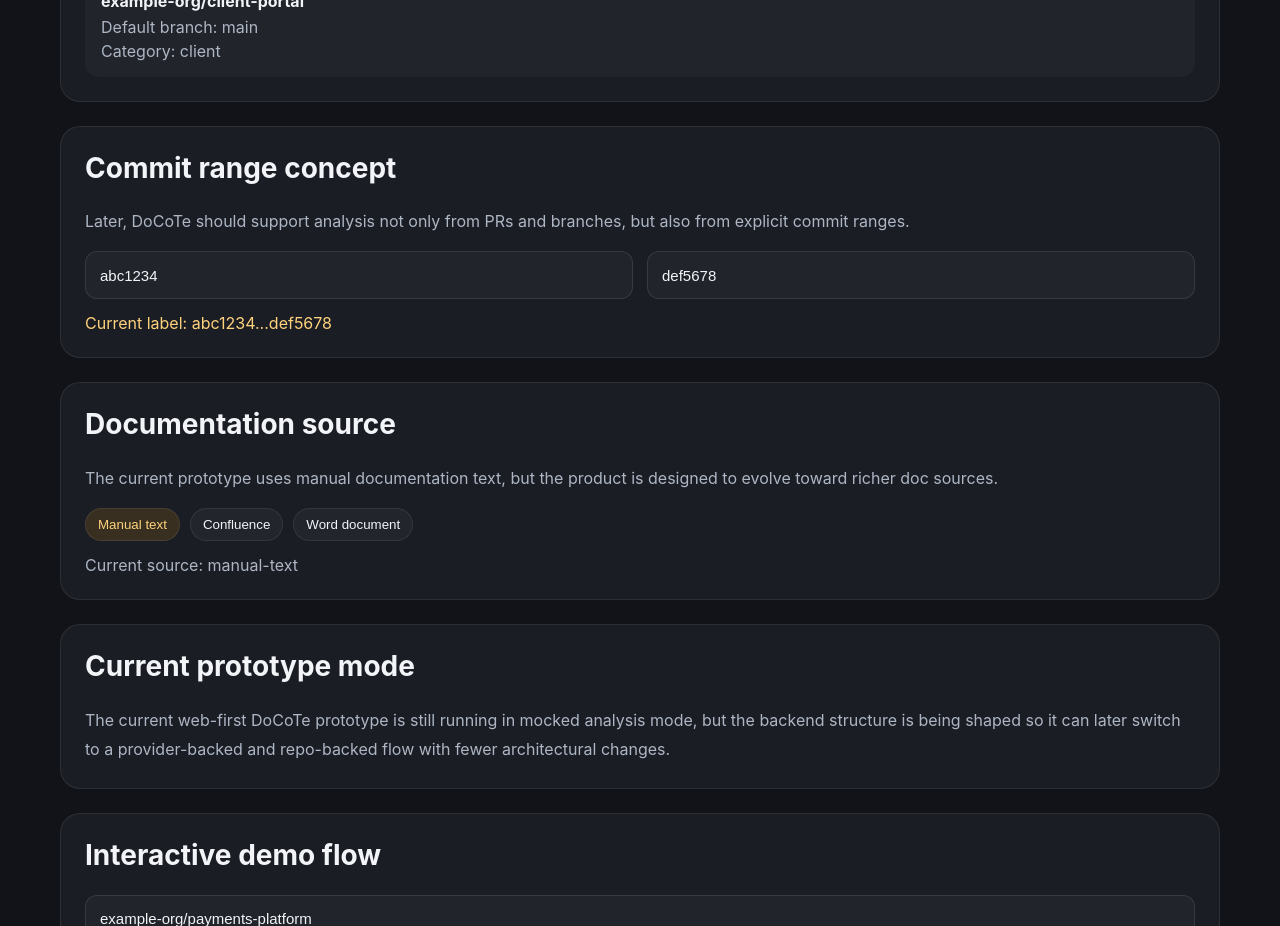
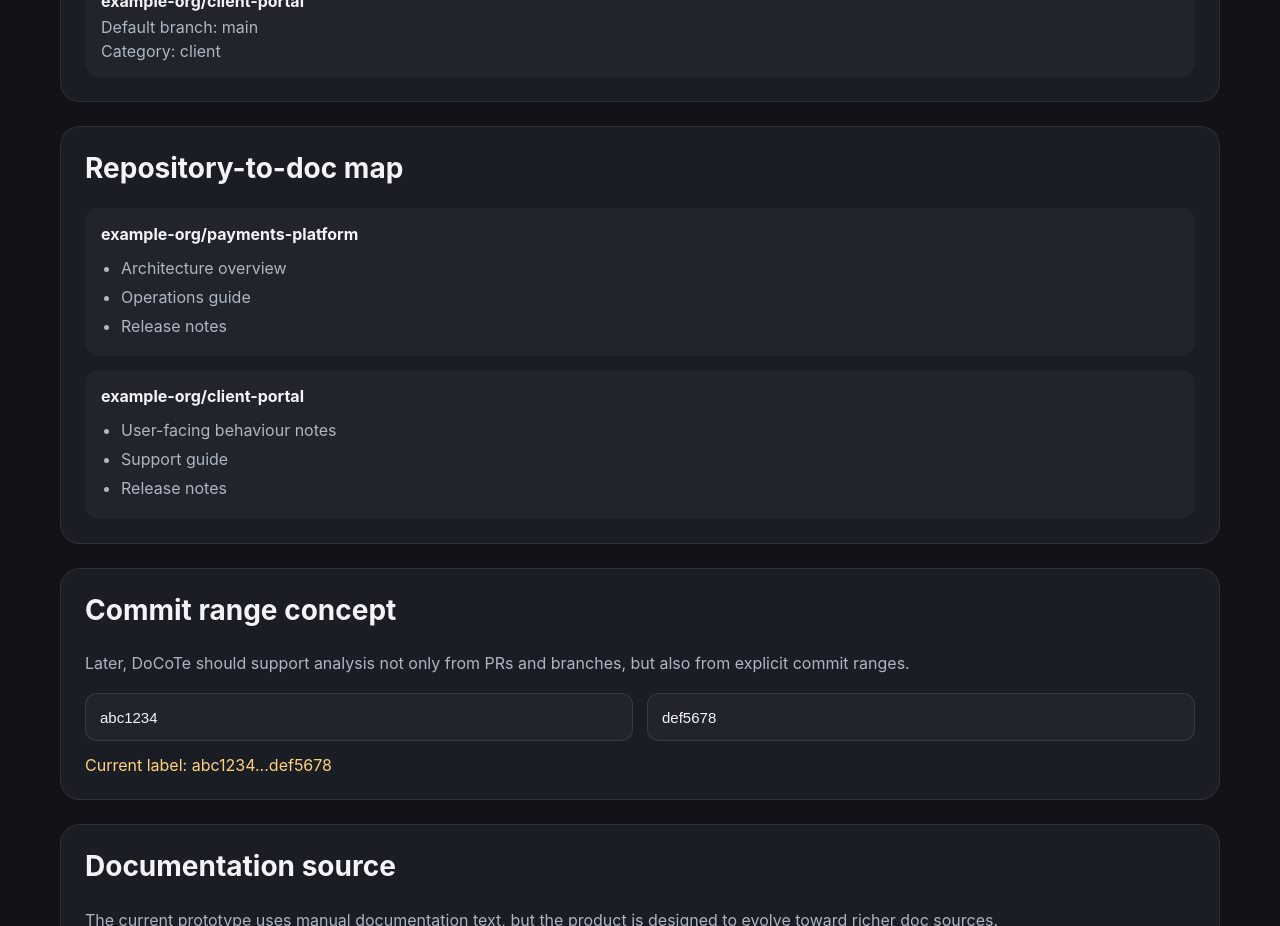
Before and after one commit to denysodyntsov/docote, a Next.js app in the folder docote-web/: page / in a window 1280 px wide. Shown: the part 1880-2806 px from the top of the page. Built offline with nearby package versions, Linux system fonts and the light colour scheme.

Commit message:
Add repository-to-doc mapping to DoCoTe web

```diff
--- a/docote-web/app/page.tsx
+++ b/docote-web/app/page.tsx
@@ -12,6 +12,7 @@ import { DebugHistory } from '../components/debug-history';
 import { DocSourceCard } from '../components/doc-source-card';
 import { ModeExplainerCard } from '../components/mode-explainer-card';
 import { RepositoryInsights } from '../components/repository-insights';
+import { RepoDocMap } from '../components/repo-doc-map';
 
 export default function HomePage() {
   return (
@@ -33,6 +34,7 @@ export default function HomePage() {
       <GitHubConnectCard />
       <RepositorySelector />
       <RepositoryInsights />
+      <RepoDocMap />
       <CommitRangeCard />
       <DocSourceCard />
       <ModeExplainerCard />
--- /dev/null
+++ b/docote-web/components/repo-doc-map.tsx
@@ -0,0 +1,34 @@
+'use client';
+
+import { useEffect, useState } from 'react';
+import { buildRepositoryInsights } from '../lib/repository-insights';
+import { buildRepoDocMap } from '../lib/repo-doc-map';
+
+export function RepoDocMap() {
+  const [items, setItems] = useState<any[]>([]);
+
+  useEffect(() => {
+    fetch('/api/github/repositories')
+      .then((r) => r.json())
+      .then((data) => {
+        const insights = buildRepositoryInsights(data.repositories || []);
+        setItems(buildRepoDocMap(insights));
+      });
+  }, []);
+
+  return (
+    <section style={{ marginTop: 24, background: '#1a1d24', border: '1px solid rgba(255,255,255,0.08)', borderRadius: 20, padding: 24 }}>
+      <h2 style={{ marginTop: 0, fontSize: 28 }}>Repository-to-doc map</h2>
+      <div style={{ display: 'grid', gap: 14 }}>
+        {items.map((item) => (
+          <article key={item.repository} style={{ background: 'rgba(255,255,255,0.03)', borderRadius: 14, padding: 16 }}>
+            <strong>{item.repository}</strong>
+            <ul style={{ margin: '10px 0 0', paddingLeft: 20, color: '#aeb6c4', lineHeight: 1.8 }}>
+              {item.likelyDocs.map((doc: string) => <li key={doc}>{doc}</li>)}
+            </ul>
+          </article>
+        ))}
+      </div>
+    </section>
+  );
+}
--- /dev/null
+++ b/docote-web/lib/repo-doc-map.ts
@@ -0,0 +1,23 @@
+import type { RepositoryInsight } from './repository-insights';
+
+export interface RepoDocMapItem {
+  repository: string;
+  likelyDocs: string[];
+}
+
+export function buildRepoDocMap(insights: RepositoryInsight[]): RepoDocMapItem[] {
+  return insights.map((item) => ({
+    repository: item.fullName,
+    likelyDocs: inferLikelyDocs(item.category)
+  }));
+}
+
+function inferLikelyDocs(category: RepositoryInsight['category']) {
+  if (category === 'platform') {
+    return ['Architecture overview', 'Operations guide', 'Release notes'];
+  }
+  if (category === 'client') {
+    return ['User-facing behaviour notes', 'Support guide', 'Release notes'];
+  }
+  return ['Service documentation', 'API notes', 'Release notes'];
+}
```
Also changed, not shown: 1 other file (tests, documents, lock files or other folders).
